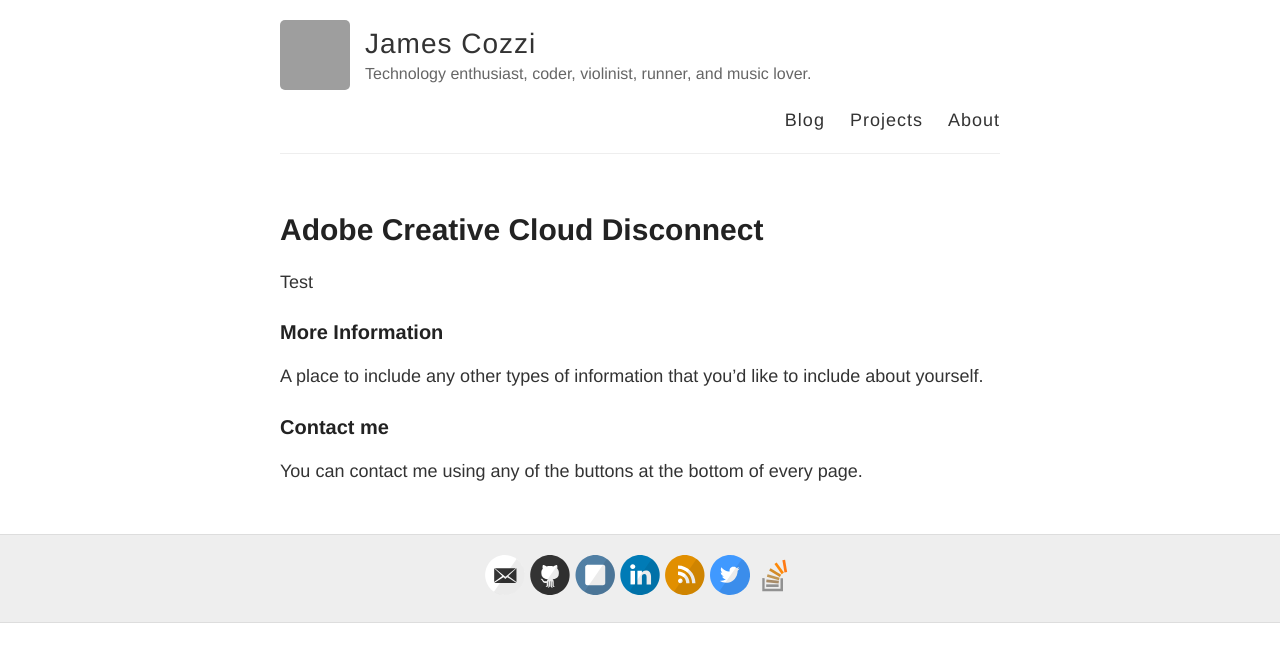
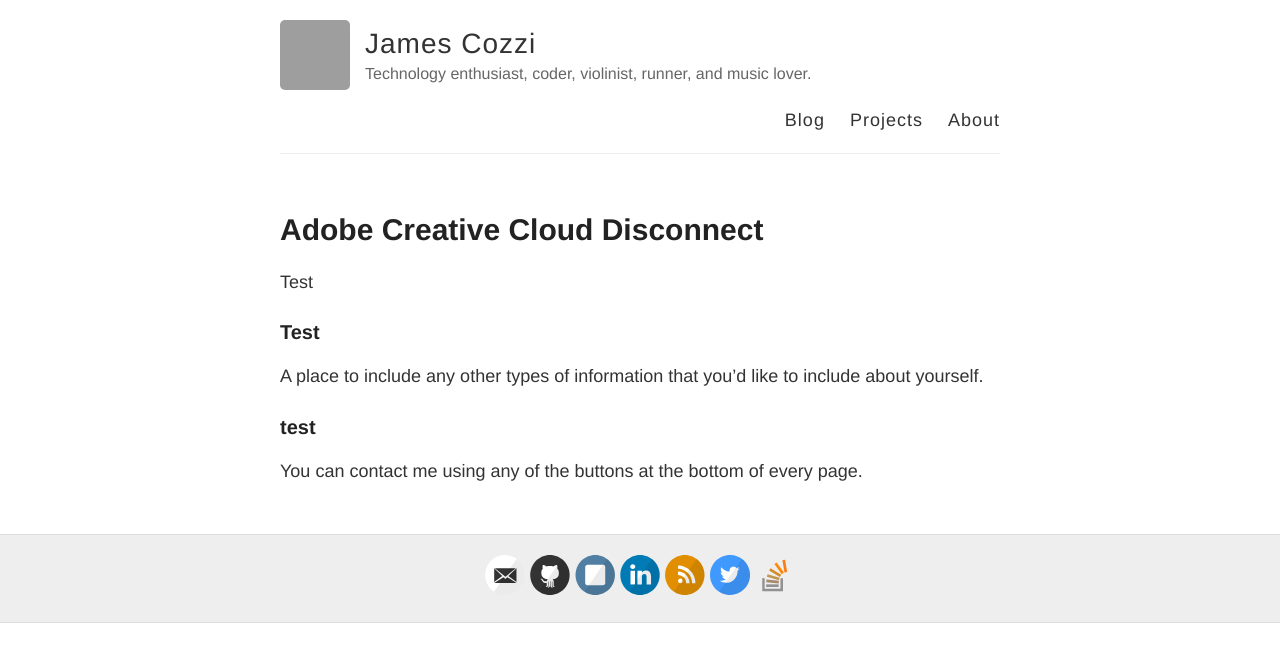
Before and after one commit to jcoz00/ball00n.github.io, a Jekyll site: the page built from accd.md, in a window 1280 px wide. Shown: the top 662 px of the page. Built offline with Jekyll 4.4.1, drawn with Linux system fonts in a browser that asks for light colours; grey boxes are pictures that could not be loaded.

Commit message:
Update accd.md

```diff
--- a/accd.md
+++ b/accd.md
@@ -6,10 +6,10 @@
 
 Test
 
-### More Information
+### Test
 
 A place to include any other types of information that you'd like to include about yourself.
 
-### Contact me
+### test
 
 You can contact me using any of the buttons at the bottom of every page.
```
